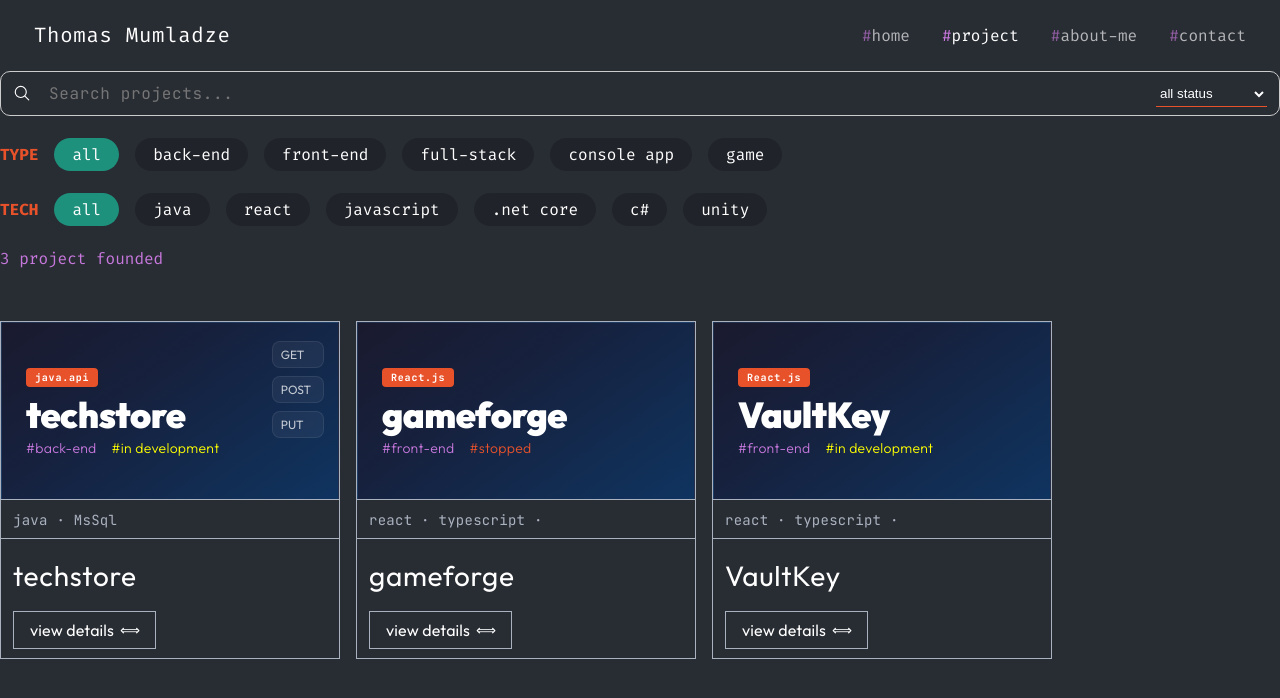
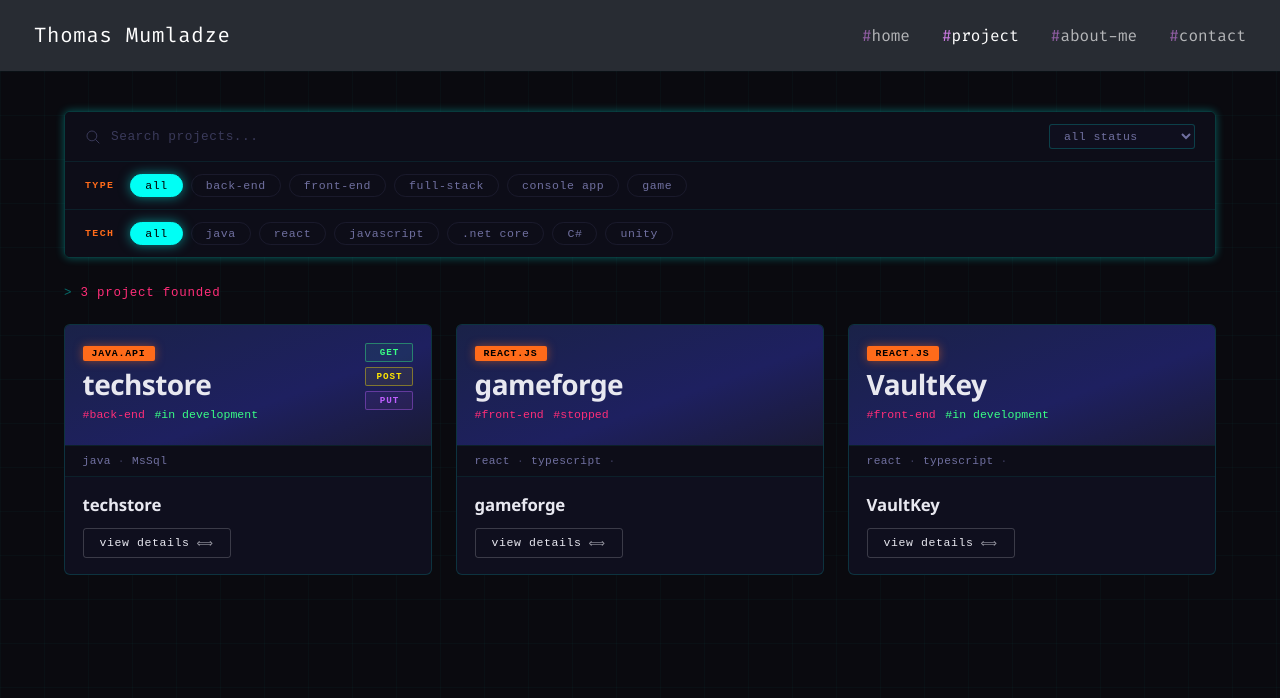
Before and after one commit to ThomasMumladze/dev-portfolio, a React (Vite) app: page /project in a window 1280 px wide. Shown: the top 698 px of the page. Built offline with nearby package versions, Linux system fonts and the light colour scheme.

Commit message:
update card && project page style

```diff
--- a/src/style/components/_card.scss
+++ b/src/style/components/_card.scss
@@ -1,218 +1,297 @@
-@import url("https://fonts.googleapis.com/css2?family=JetBrains+Mono:wght@400;700&family=Outfit:wght@300;400;600;700;900&display=swap");
+// ── Tokens ────────────────────────────────────────────────────
+$bg-card: #0f0f1e;
+$bg-surface: #0d0d18;
 
-// ===== VARIABLES =====
-$font-primary: "Outfit", sans-serif;
-$font-mono: "JetBrains Mono", monospace;
+$cyan: #00fff5;
+$pink: #ff2d78;
+$green: #39ff85;
+$yellow: #ffe600;
+$purple: #bf5fff;
+$orange: #ff6b1a;
 
-$color-accent: #e8522a;
-$color-white: #ffffff;
-$color-dark-900: #111827;
-$color-dark-800: #1f2937;
-$color-gray-500: #6b7280;
-$color-gray-400: #abb2bf;
-$color-gray-200: #e5e7eb;
-$color-gray-100: #d1d5db;
-$color-bg-light: #f8f7f4;
+$text: #e8e8f0;
+$text-sub: #7070a0;
+$text-muted: #3a3a5a;
 
-$radius-card: 16px;
-$radius-pill: 8px;
-$radius-badge: 4px;
+$mono: "Courier New", Courier, monospace;
+$sans: "Segoe UI", system-ui, sans-serif;
 
-$transition-base: all 0.2s ease;
-$transition-btn: all 0.18s ease;
-
-// ===== CARD WRAPPER =====
-.card-wrapper {
-    flex: 1 1 25%;
-    border: 1px solid #abb2bf;
-    font-family: $font-primary;
-    max-width: 340px;
+@keyframes card-glow {
+    0%,
+    100% {
+        box-shadow: 0 0 0px rgba($cyan, 0);
     }
-
-// ===== TOP DARK CARD =====
-.top-card {
-    background: linear-gradient(145deg, #1a1a2e 0%, #16213e 40%, #0f3460 100%);
-    padding: 42px 24px;
-    position: relative;
-    overflow: hidden;
-    border: 1px solid rgba($color-white, 0.06);
-    border-bottom: none;
-
-    // ===== BRAND =====
-    .card {
-        &-label {
-            display: inline-block;
-            background: $color-accent;
-            color: $color-white;
-            font-size: 10px;
-            font-weight: 700;
-            letter-spacing: 0.08em;
-            padding: 3px 9px;
-            border-radius: $radius-badge;
-            margin-bottom: 10px;
-            font-family: $font-mono;
-        }
-
-        &-name {
-            font-size: 36px;
-            font-weight: 900;
-            color: $color-white;
-            line-height: 1;
-            margin-bottom: 6px;
-            letter-spacing: -0.5px;
-
-            span {
-                color: $color-accent;
+    50% {
+        box-shadow: 0 0 20px rgba($cyan, 0.18);
     }
 }
 
-        &-tagline {
-            color: #c778dd;
-            font-size: 14px;
-            font-weight: 300;
-            letter-spacing: 0.02em;
-            span {
-                &:last-child {
-                    margin-left: 15px;
-                }
+// ── Wrapper ───────────────────────────────────────────────────
+.card-wrapper {
+    border: 1px solid rgba($cyan, 0.15);
+    border-radius: 6px;
+    overflow: hidden;
+    background: $bg-card;
+    display: flex;
+    flex-direction: column;
+    transition:
+        border-color 0.25s,
+        transform 0.2s;
+    position: relative;
+
+    &::before {
+        content: "";
+        position: absolute;
+        top: -1px;
+        left: -1px;
+        width: 18px;
+        height: 18px;
+        border-top: 2px solid $cyan;
+        border-left: 2px solid $cyan;
+        border-radius: 6px 0 0 0;
+        opacity: 0;
+        transition: opacity 0.2s;
+        z-index: 1;
     }
 
-            .inactive {
-                color: #e8522a;
-            }
-            .active {
-                color: yellow;
+    &::after {
+        content: "";
+        position: absolute;
+        bottom: -1px;
+        right: -1px;
+        width: 18px;
+        height: 18px;
+        border-bottom: 2px solid $pink;
+        border-right: 2px solid $pink;
+        border-radius: 0 0 6px 0;
+        opacity: 0;
+        transition: opacity 0.2s;
+        z-index: 1;
     }
 
-            .finished {
-                color: lawngreen;
+    &:hover {
+        border-color: rgba($cyan, 0.4);
+        transform: translateY(-3px);
+        animation: card-glow 3s ease-in-out infinite;
+
+        &::before,
+        &::after {
+            opacity: 1;
+        }
+
+        .card-name {
+            color: $cyan;
         }
     }
 }
 
-    // ===== FEATURE PILLS =====
+// ── Top card ──────────────────────────────────────────────────
+.top-card {
+    background: linear-gradient(160deg, #1a2248 0%, #1e2060 60%, #1a1a35 100%);
+    padding: 1.1rem 1.1rem 1rem;
+    position: relative;
+    min-height: 120px;
+}
+
+.card-label {
+    display: inline-block;
+    background: $orange;
+    color: #000;
+    font-family: $mono;
+    font-size: 0.62rem;
+    font-weight: 700;
+    letter-spacing: 0.08em;
+    text-transform: uppercase;
+    padding: 2px 9px;
+    border-radius: 2px;
+    margin-bottom: 0.6rem;
+    box-shadow: 0 0 10px rgba($orange, 0.5);
+}
+
+.card-name {
+    font-family: $sans;
+    font-size: 1.75rem;
+    font-weight: 900;
+    letter-spacing: -0.02em;
+    line-height: 1.05;
+    color: $text;
+    margin-bottom: 0.5rem;
+    transition: color 0.2s;
+    padding-right: 4rem;
+}
+
+.card-tagline {
+    display: flex;
+    gap: 0.6rem;
+    font-family: $mono;
+    font-size: 0.72rem;
+
+    span:first-child {
+        color: $pink;
+    }
+
+    .inactive {
+        color: $pink;
+    }
+    .active {
+        color: $green;
+    }
+    .finished {
+        color: $cyan;
+    }
+}
+
+// ── Method pills ──────────────────────────────────────────────
 .features {
-        position: absolute;
-        top: 18px;
-        right: 14px;
     display: flex;
     flex-direction: column;
-        gap: 8px;
+    gap: 5px;
+    position: absolute;
+    top: 1.1rem;
+    right: 1.1rem;
+}
 
 .feature-pill {
+    span {
+        display: block;
+        font-family: $mono;
+        font-size: 0.58rem;
+        font-weight: 700;
+        letter-spacing: 0.1em;
+        padding: 3px 10px;
+        border-radius: 2px;
+        border: 1px solid rgba($text-muted, 0.4);
+        color: $text-sub;
+        background: rgba(255, 255, 255, 0.04);
+        text-align: center;
+    }
+
+    &:nth-child(1) span {
+        color: $green;
+        border-color: rgba($green, 0.4);
+        background: rgba($green, 0.07);
+    }
+    &:nth-child(2) span {
+        color: $yellow;
+        border-color: rgba($yellow, 0.4);
+        background: rgba($yellow, 0.07);
+    }
+    &:nth-child(3) span {
+        color: $purple;
+        border-color: rgba($purple, 0.4);
+        background: rgba($purple, 0.07);
+    }
+    &:nth-child(4) span {
+        color: $pink;
+        border-color: rgba($pink, 0.4);
+        background: rgba($pink, 0.07);
+    }
+    &:nth-child(5) span {
+        color: $cyan;
+        border-color: rgba($cyan, 0.4);
+        background: rgba($cyan, 0.07);
+    }
+}
+
+// ── Bottom card ───────────────────────────────────────────────
+.bottom-card {
     display: flex;
-            align-items: center;
-            gap: 7px;
-            background: rgba($color-white, 0.05);
-            border: 1px solid rgba($color-white, 0.08);
-            border-radius: $radius-pill;
-            padding: 5px 12px 5px 8px;
-            color: rgba($color-white, 0.75);
-            font-size: 12px;
-            font-weight: 500;
-            backdrop-filter: blur(4px);
-            transition: $transition-base;
-            text-transform: uppercase;
-            cursor: default;
+    flex-direction: column;
+    flex: 1;
+}
 
-            &:hover {
-                background: rgba($color-accent, 0.12);
-                border-color: rgba($color-accent, 0.3);
-                color: $color-white;
-            }
+// ── Tech stack ────────────────────────────────────────────────
+.tech-stack {
+    padding: 0.55rem 1.1rem;
+    background: $bg-surface;
+    border-top: 1px solid rgba($cyan, 0.08);
+    border-bottom: 1px solid rgba($cyan, 0.08);
+
+    p {
+        margin: 0;
+        font-family: $mono;
+        font-size: 0.7rem;
+        color: $text-sub;
+        letter-spacing: 0.03em;
+
+        &::before {
+            content: none !important;
         }
     }
 }
 
-// ===== BOTTOM LIGHT  =====
-.bottom-card {
-    // ===== TECH STACK =====
-    .tech-stack {
-        border-top: solid 1px #abb2bf;
-        border-bottom: solid 1px #abb2bf;
-        display: flex;
-        gap: 12px;
-        margin-bottom: 10px;
-        padding: 9px 12px;
-        width: 100%;
-
-        p {
-            color: $color-gray-400;
-            margin: 0px !important;
-            -webkit-line-clamp: 1;
-            display: -webkit-box;
-            -webkit-box-orient: vertical;
-            overflow: hidden;
-            width: 100%;
+.tech-tag {
+    color: $text-sub;
+}
+.tech-separator {
+    color: $text-muted;
 }
 
-        .tech-tag {
-            font-family: $font-mono;
-            font-size: 14px;
-            font-weight: 400;
-            letter-spacing: 0.02em;
+// ── Blockquote ────────────────────────────────────────────────
+blockquote {
+    padding: 1rem 1.1rem;
+    margin: 0;
+    border: none;
+    display: flex;
+    flex-direction: column;
+    gap: 0.75rem;
+    flex: 1;
+}
+
+.bottom-brand {
+    font-family: $sans;
+    font-size: 1.05rem;
+    font-weight: 700;
+    color: $text;
+    letter-spacing: -0.01em;
+}
+
+// ── Buttons ───────────────────────────────────────────────────
+.btn-row {
+    display: flex;
+    gap: 0.5rem;
+    margin-top: auto;
+}
+
+.btn {
+    display: inline-flex;
+    align-items: center;
+    gap: 7px;
+    padding: 7px 16px;
+    border: 1px solid rgba($text, 0.2);
+    border-radius: 3px;
+    background: transparent;
+    color: $text;
+    font-family: $mono;
+    font-size: 0.72rem;
+    letter-spacing: 0.05em;
+    text-decoration: none;
+    transition:
+        border-color 0.2s,
+        color 0.2s,
+        box-shadow 0.2s,
+        transform 0.15s;
+
+    .btn-icon {
+        opacity: 0.6;
+        transition:
+            opacity 0.2s,
+            transform 0.2s;
+    }
+
+    &:hover {
+        border-color: $cyan;
+        color: $cyan;
+        box-shadow: 0 0 12px rgba($cyan, 0.3);
+        transform: translateY(-1px);
+
+        .btn-icon {
+            opacity: 1;
+            transform: translateX(2px);
         }
     }
 
-    blockquote {
-        padding: 9px 12px;
-
-        .tech-separator {
-            margin-left: 12px;
-            color: $color-gray-200;
-        }
-
-        // ===== BOTTOM BRAND =====
-        .bottom {
-            &-brand {
-                font-size: 28px;
-                color: #fff;
-                letter-spacing: 0.7px;
-                margin-bottom: 18px;
-            }
-
-            &-tagline {
-                font-size: 16px;
-                color: #abb2bf;
-                font-weight: 200;
-                margin-bottom: 20px;
-                letter-spacing: 0.01em;
-
-                // === line-clamp CSS property limits multi-line === //
-                display: -webkit-box;
-                -webkit-box-orient: vertical;
-                -webkit-line-clamp: 10;
-                overflow: hidden;
+    &:active {
+        transform: translateY(0);
     }
 }
-
-        // ===== BUTTONS =====
-        .btn-row {
-            display: flex;
-            justify-content: space-between;
-            gap: 10px;
-
-            .btn {
-                display: flex;
-                align-items: center;
-                color: #fff;
-                gap: 6px;
-                padding: 8px 16px;
-                font-size: 16px;
-                cursor: pointer;
-                background-color: transparent;
-                border: solid 1px #abb2bf;
-                letter-spacing: 0.01em;
-
-                &-icon {
-                    font-size: 14px;
-                    letter-spacing: -1px;
-                }
-
-                &:hover {
-                    background-color: #484c53;
-                }
-            }
-        }
-    }
-}
--- a/src/style/pages/_project.scss
+++ b/src/style/pages/_project.scss
@@ -1,104 +1,194 @@
-@import url("https://fonts.googleapis.com/css2?family=JetBrains+Mono:wght@400;700&family=Outfit:wght@300;400;600;700;900&display=swap");
-$font-mono: "JetBrains Mono", monospace;
+// ── Tokens ────────────────────────────────────────────────────
+$bg: #0a0a0f;
+$bg-surface: #0d0d18;
+$bg-card: #0f0f1e;
 
+$cyan: #00fff5;
+$pink: #ff2d78;
+$green: #39ff85;
+$yellow: #ffe600;
+$purple: #bf5fff;
+$orange: #ff6b1a;
+
+$text: #e8e8f0;
+$text-sub: #7070a0;
+$text-muted: #3a3a5a;
+
+$mono: "Courier New", Courier, monospace;
+$sans: "Segoe UI", system-ui, sans-serif;
+
+@keyframes glow-pulse {
+    0%,
+    100% {
+        box-shadow: 0 0 8px rgba($cyan, 0.25);
+    }
+    50% {
+        box-shadow: 0 0 18px rgba($cyan, 0.5);
+    }
+}
+
+// ── Page ──────────────────────────────────────────────────────
 .project-page {
-    max-width: 1454px;
+    min-height: 100vh;
+    background: $bg;
+    background-image:
+        linear-gradient(rgba($cyan, 0.022) 1px, transparent 1px),
+        linear-gradient(90deg, rgba($cyan, 0.022) 1px, transparent 1px);
+    background-size: 44px 44px;
+    padding: 2.5rem clamp(1.25rem, 5vw, 4rem);
+    font-family: $mono;
+    color: $text;
     margin: 0 auto;
+}
 
+// ── Filter block ──────────────────────────────────────────────
 .page__filter {
-        width: 100%;
+    display: flex;
+    flex-direction: column;
+    gap: 0;
+    border: 1px solid rgba($cyan, 0.2);
+    border-radius: 6px;
+    overflow: hidden;
+    margin-bottom: 1.75rem;
+    animation: glow-pulse 5s ease-in-out infinite;
+}
 
-        &--search {
+// ── Search row ────────────────────────────────────────────────
+.page__filter--search {
+    display: flex;
     align-items: center;
-            border: solid 1px #ccc;
-            border-radius: 10px;
-            display: flex;
-            gap: 6px;
-            margin-bottom: 22px;
-            padding: 7px 12px;
+    gap: 10px;
+    background: $bg-surface;
+    padding: 0.75rem 1.25rem;
+    border-bottom: 1px solid rgba($cyan, 0.08);
 
     svg {
-                font-size: 1.27rem;
-                color: #fff;
+        color: $text-muted;
+        font-size: 1rem;
+        flex-shrink: 0;
     }
 
     input {
+        flex: 1;
+        background: transparent;
         border: none;
-                background-color: transparent;
-                color: #fff;
-                font-size: 16px;
-                font-family: $font-mono;
-                letter-spacing: 0.65px;
         outline: none;
-                padding: 4px 12px;
-                width: 100%;
+        font-family: $mono;
+        font-size: 0.8rem;
+        color: $text;
+        letter-spacing: 0.04em;
+
+        &::placeholder {
+            color: $text-muted;
+        }
     }
 
     select {
-                color: #fff;
-                background-color: transparent;
-                border: none;
-                border-bottom: solid 1px #e8522a;
-                height: 100%;
+        background: $bg-card;
+        border: 1px solid rgba($cyan, 0.2);
+        border-radius: 3px;
+        color: $text-sub;
+        font-family: $mono;
+        font-size: 0.72rem;
+        padding: 4px 10px;
         outline: none;
-                padding: 4px 0px;
+        cursor: pointer;
+        letter-spacing: 0.04em;
+        transition: border-color 0.2s;
+
+        &:hover {
+            border-color: rgba($cyan, 0.45);
+        }
 
         option {
-                    background-color: #282c33;
-                    color: #fff;
-                    height: 100%;
+            background: $bg-card;
+            color: $text;
         }
     }
 }
 
-        &--type,
-        &--tech {
+// ── Type / Tech rows ──────────────────────────────────────────
+.page__filter--type,
+.page__filter--tech {
+    display: flex;
     align-items: center;
-            display: flex;
-            color: #e8522a;
-            gap: 16px;
+    flex-wrap: wrap;
+    gap: 0.5rem;
+    padding: 0.75rem 1.25rem;
+    background: $bg-surface;
+    border-bottom: 1px solid rgba($cyan, 0.08);
+
+    &:last-child {
+        border-bottom: none;
+    }
+
+    h4 {
+        font-size: 0.62rem;
+        font-weight: 700;
+        letter-spacing: 0.14em;
         text-transform: uppercase;
-            margin-bottom: 22px;
+        color: $orange;
+        margin-right: 0.5rem;
+        flex-shrink: 0;
+    }
 
     span {
-                border-radius: 20px;
-                background-color: rgba(0, 0, 0, 0.2);
-                color: #fff;
+        font-size: 0.72rem;
+        letter-spacing: 0.05em;
+        padding: 4px 14px;
+        border-radius: 99px;
+        border: 1px solid rgba($text-muted, 0.3);
+        color: $text-sub;
         cursor: pointer;
-                padding: 6px 18px;
-                text-transform: lowercase;
-                transition: 0.17s ease-in-out;
+        transition:
+            color 0.2s,
+            border-color 0.2s,
+            box-shadow 0.2s;
+        user-select: none;
 
         &:hover {
-                    background-color: #1e917d;
-                    color: #fff;
-                }
+            color: $cyan;
+            border-color: rgba($cyan, 0.4);
         }
 
-            .active-filter {
-                background-color: #1e917d;
-                color: #fff;
+        &.active-filter {
+            color: #000;
+            background: $cyan;
+            border-color: $cyan;
+            box-shadow: 0 0 12px rgba($cyan, 0.5);
         }
     }
 }
 
+// ── Count ─────────────────────────────────────────────────────
 p {
-        color: #c778dd;
-        margin-bottom: 52px;
+    font-size: 0.78rem;
+    color: $pink;
+    letter-spacing: 0.06em;
+    margin-bottom: 1.5rem;
+
+    &::before {
+        content: "> ";
+        color: rgba($cyan, 0.4);
+    }
 }
 
+// ── Cards grid ────────────────────────────────────────────────
 .product__list {
-        align-items: start;
-        display: flex;
-        gap: 16px;
-        flex-wrap: wrap;
-        // display: grid;
-        // grid-template-columns: repeat(4, 1fr);
-        // grid-column-gap: 16px;
-        // grid-row-gap: 16px;
+    display: grid;
+    grid-template-columns: repeat(auto-fill, minmax(300px, 1fr));
+    gap: 1.5rem;
 
-        > div {
-            width: 100%;
+    h1 {
+        grid-column: 1 / -1;
+        font-size: 1rem;
+        color: $text-muted;
+        font-family: $mono;
+        letter-spacing: 0.06em;
+
+        &::before {
+            content: "// ";
+            color: rgba($cyan, 0.3);
         }
     }
 }
```
Lines whose indentation alone changed are shown as unchanged.
